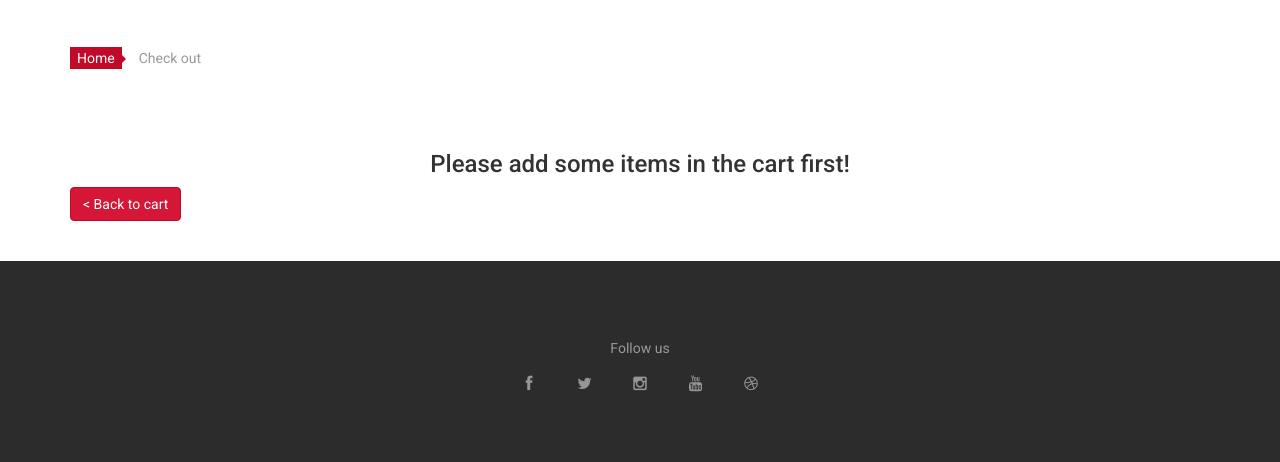
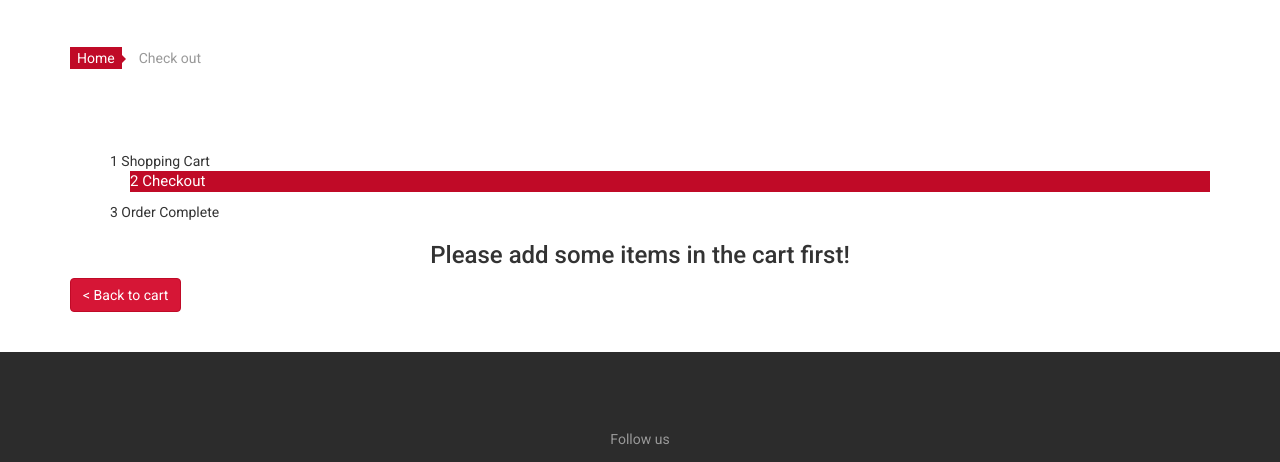
Before and after one commit to houssemhannachi/koolfood---Ecommerce-PHP, a PHP site: template app/views/eshop/checkout.php in a window 1280 px wide. Shown: the part 201-663 px from the top of the page. Run offline with PHP 8.4, Linux system fonts and the light colour scheme; the template is opened without the code that fills it, so the values that code supplies are empty; some libraries are stand-ins or nearby versions.

Commit message:
Update checkout.php

```diff
--- a/app/views/eshop/checkout.php
+++ b/app/views/eshop/checkout.php
@@ -21,6 +21,19 @@ if (isset($errors) && count($errors) > 0) {
 				<li><a href="#">Home</a></li>
 				<li class="active">Check out</li>
 			</ol>
+		</div>
+		<div class="pizzaro-order-steps">
+			<ul>
+				<li>
+					<span class="step">1</span> Shopping Cart
+				</li>
+				<li class="cart">
+					<span class="step">2</span> Checkout
+				</li>
+				<li>
+					<span class="step" >3</span> Order Complete
+				</li>
+			</ul>
 		</div>
 		<!--/breadcrums-->
 
```
